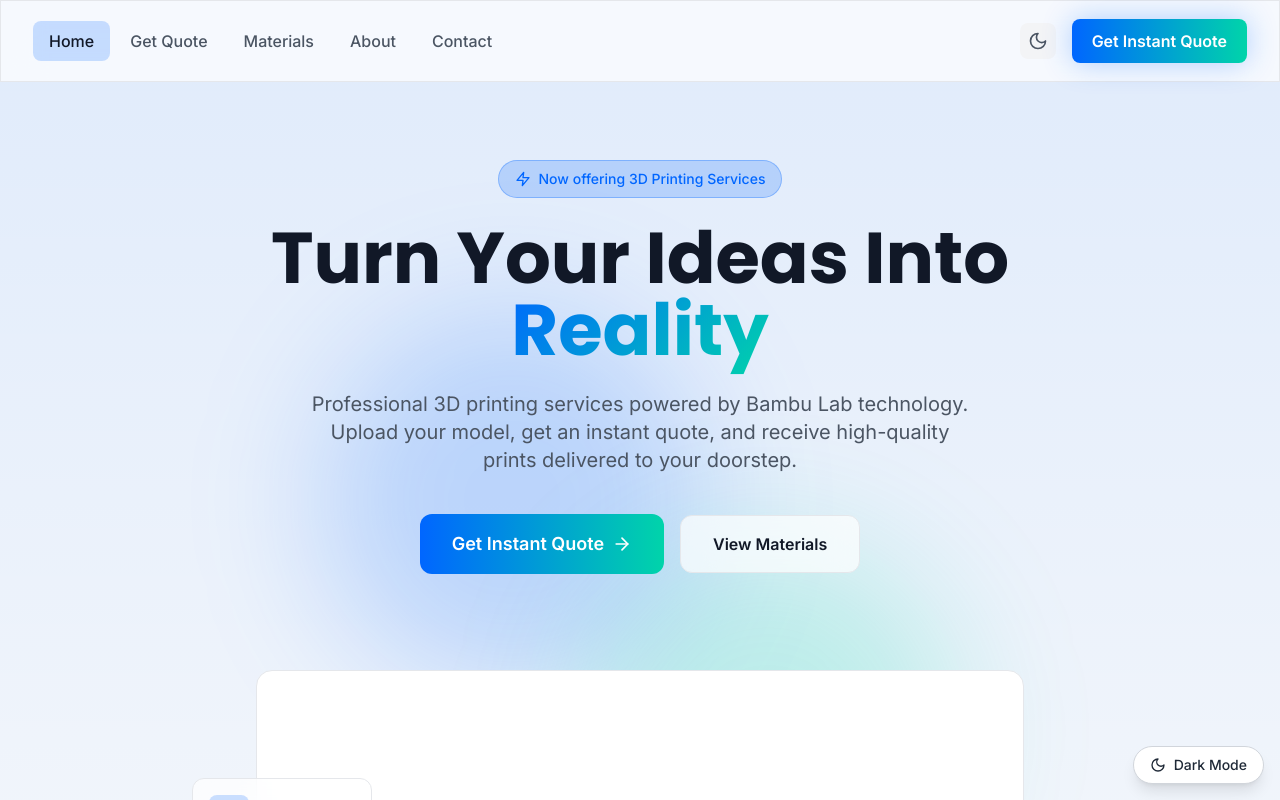
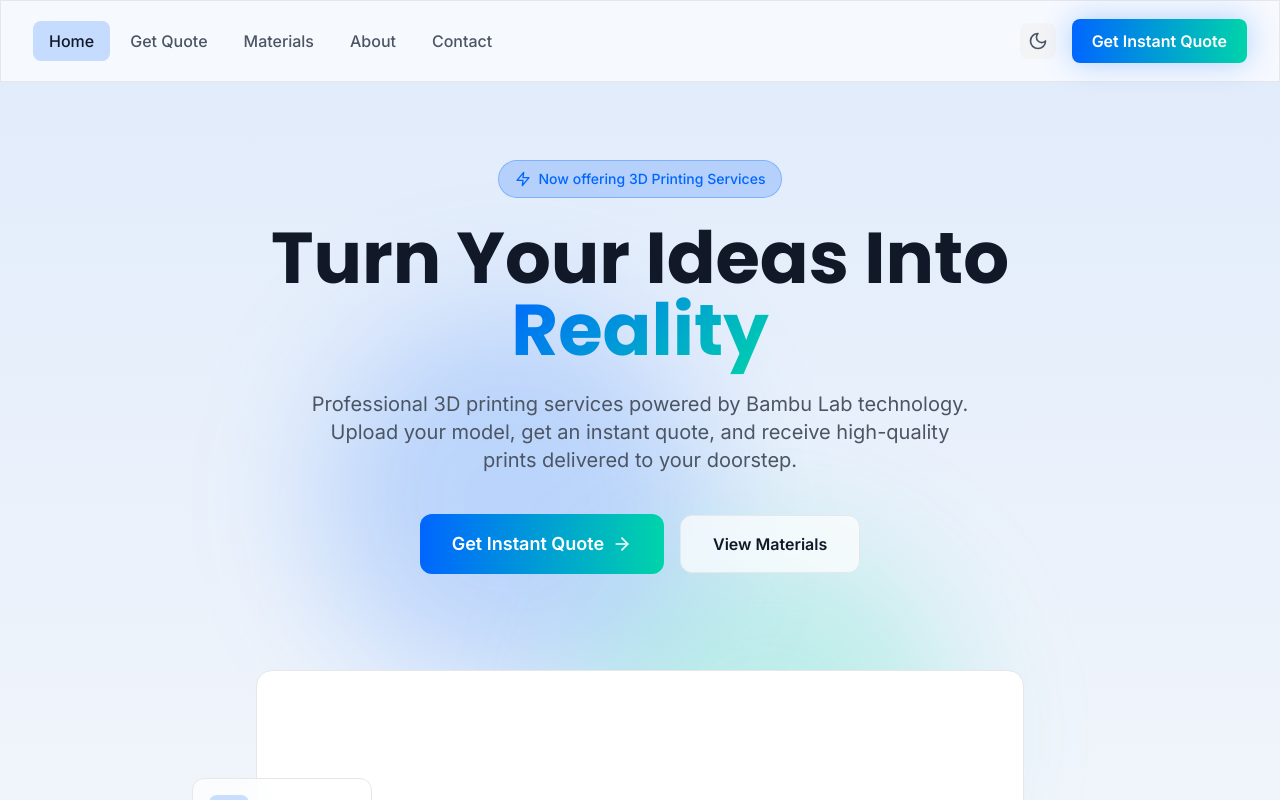
Before and after one commit to sadiqsaidu/voltcraft-3d-quote, a React (Vite) app: page / in a window 1280 px wide. Shown: the top 800 px of the page. Built offline with nearby package versions, Linux system fonts and the light colour scheme.

Commit message:
Dark mode

```diff
--- a/src/App.tsx
+++ b/src/App.tsx
@@ -6,7 +6,6 @@ import QuotePage from './pages/QuotePage'
 import MaterialsPage from './pages/MaterialsPage'
 import AboutPage from './pages/AboutPage'
 import ContactPage from './pages/ContactPage'
-import ThemeToggle from './components/ThemeToggle'
 
 function App() {
   return (
@@ -23,7 +22,6 @@ function App() {
           </Routes>
         </main>
         <Footer />
-        <ThemeToggle />
       </div>
     </Router>
   )
```
